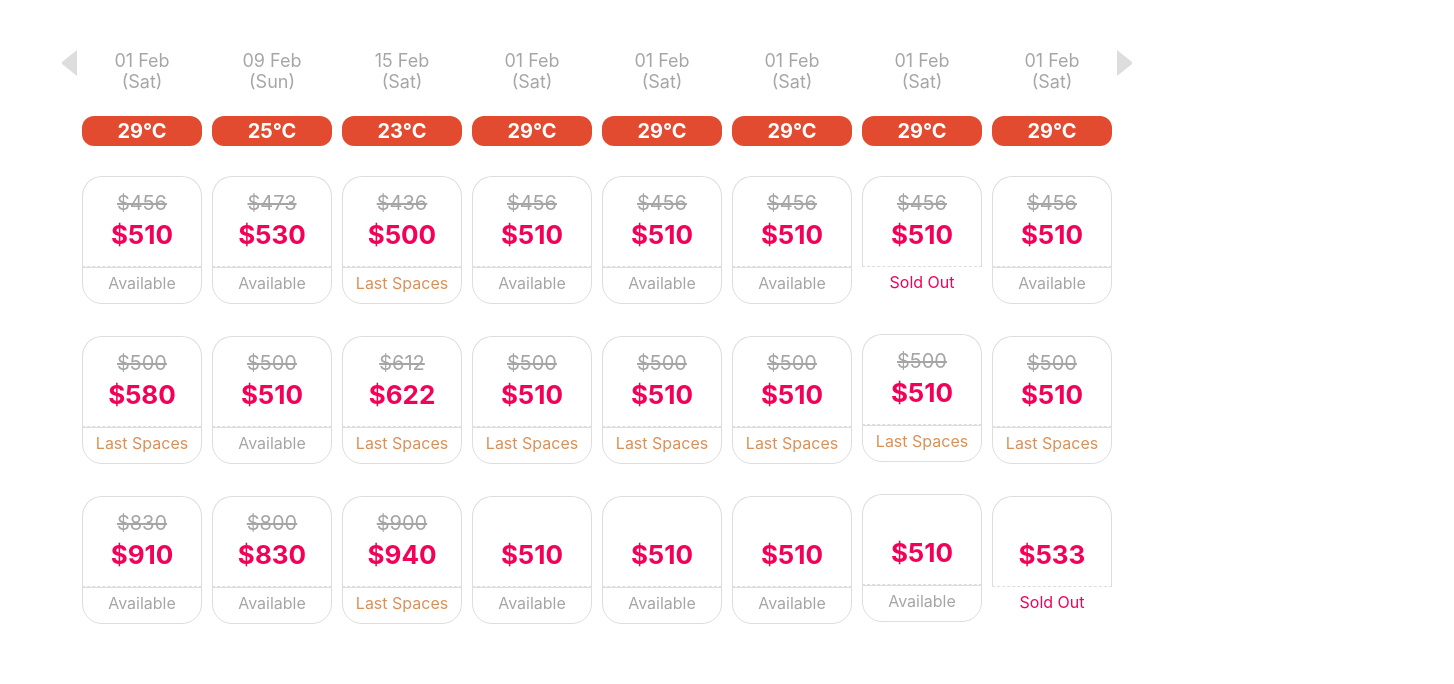
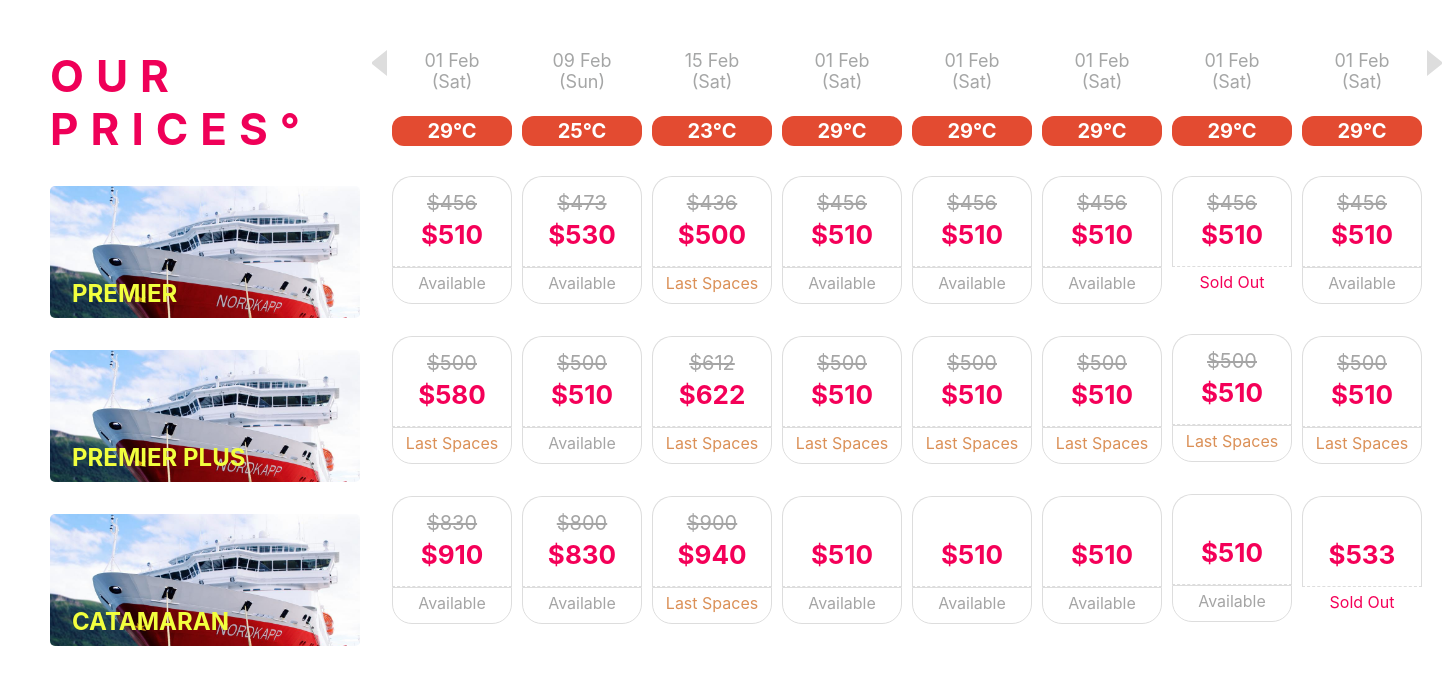
Before and after one commit to jasonvictorio/navigate-travel, a React (Create React App) app: page / in a window 1280 px wide. Shown: the top 684 px of the page, 1454 px wide, since content can reach past the window. Built offline with nearby package versions, Linux system fonts and the light colour scheme; the HTML template or start-up script is replaced by a standard one.

Commit message:
feat: add sidebar

```diff
--- a/src/App.js
+++ b/src/App.js
@@ -30,6 +30,26 @@ export class App extends Component {
   render () {
     return (
       <div className="app">
+        <div className="sidebar">
+          <div className="logo">Our Prices&deg;</div>
+          <ul className="categories">
+            <li className="category">
+              <div className="category-label">
+                Premier
+              </div>
+            </li>
+            <li className="category">
+              <div className="category-label">
+                Premier Plus
+              </div>
+             </li>
+            <li className="category">
+              <div className="category-label">
+                Catamaran
+              </div>
+            </li>
+          </ul>
+        </div>
         <div className="sliderContainer">
           <button className="previous" onClick={() => this.slider.slickPrev()}></button>
           <Slider className="slider" ref={slider => (this.slider = slider)} {...this.sliderSettings}>
--- a/src/index.css
+++ b/src/index.css
@@ -18,6 +18,43 @@ code {
   padding: 50px 50px;
 }
 
+.logo {
+  text-transform: uppercase;
+  color: #EF0058;
+  font-size: 44px;
+  font-weight: bold;
+  letter-spacing: 12px;
+  max-width: 240px;
+  line-height: 1.2;
+}
+
+.categories {
+  list-style: none;
+  padding: 0;
+  margin-top: 30px;
+}
+
+.category {
+  height: 132px;
+  background-color: blue;
+  margin-bottom: 32px;
+  border-radius: 5px;
+  color: #F2FF3E;
+  font-weight: bold;
+  text-transform: uppercase;
+  background-image: url(/ship.jpg);
+  background-repeat: no-repeat;
+  background-size: cover;
+  display: flex;
+  align-items: flex-end;
+  font-size: 24px;
+  width: 310px;
+}
+
+.category-label {
+  padding-left: 22px;
+  padding-bottom: 10px;
+}
 
 .sliderContainer {
   display: flex;
```
Also changed, not shown: public/ship.jpg (added).
